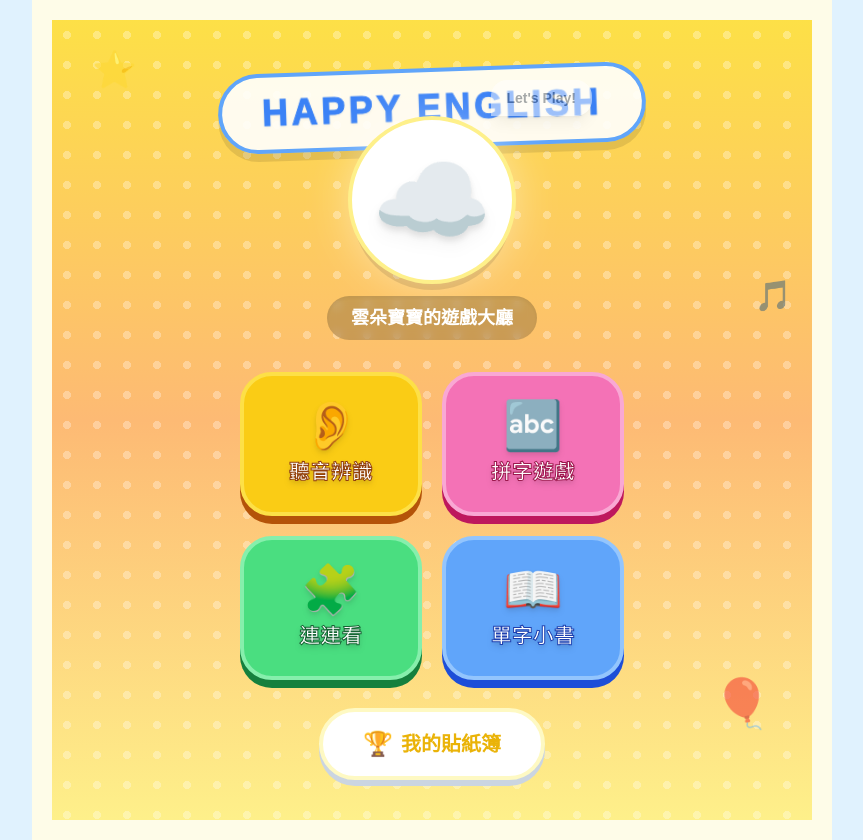
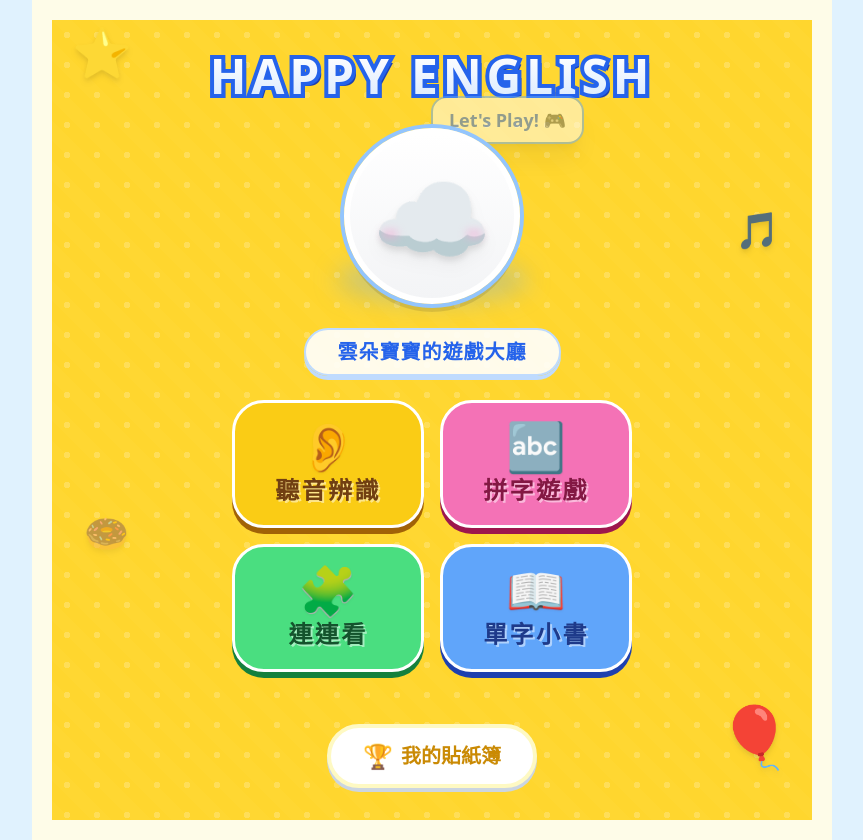
Before and after one commit to kevintsai1202/English_word_test, a plain HTML site: page index.html in a window 1280 px wide. Shown: the whole page, without its empty margins (208-1071 px from the left). Drawn offline with nearby package versions, Linux system fonts and the light colour scheme.

Commit message:
UI: Refine Lobby style with high contrast text and vivid Eggy Party aesthetics

```diff
--- a/index.html
+++ b/index.html
@@ -82,81 +82,90 @@
 
     <div id="app" class="game-container relative bg-yellow-50">
         <!-- Lobby View -->
-        <div id="lobby-view" class="view flex flex-col w-full h-screen max-h-screen bg-gradient-to-b from-yellow-300 via-orange-300 to-yellow-200 relative overflow-hidden">
+        <div id="lobby-view" class="view flex flex-col w-full h-screen max-h-screen bg-[#FFD62E] relative overflow-hidden font-sans">
 
-            <!-- Background Pattern (Polka dots) -->
-            <div class="absolute inset-0 opacity-30 pointer-events-none"
-                 style="background-image: radial-gradient(#fff 20%, transparent 20%); background-size: 30px 30px;">
+            <!-- Background Pattern (Polka dots & Stripes) -->
+            <div class="absolute inset-0 opacity-20 pointer-events-none"
+                 style="background-image: radial-gradient(#fff 15%, transparent 15%), linear-gradient(45deg, rgba(255,255,255,0.1) 25%, transparent 25%, transparent 50%, rgba(255,255,255,0.1) 50%, rgba(255,255,255,0.1) 75%, transparent 75%, transparent); background-size: 30px 30px, 40px 40px;">
             </div>
 
             <!-- Floating Decorations -->
-            <div class="absolute top-10 left-10 text-4xl animate-bounce delay-100 opacity-60">⭐</div>
-            <div class="absolute bottom-20 right-10 text-5xl animate-bounce delay-700 opacity-60">🎈</div>
-            <div class="absolute top-1/3 right-5 text-3xl animate-bounce delay-300 opacity-60">🎵</div>
+            <div class="absolute top-5 left-5 text-5xl animate-bounce delay-100 drop-shadow-md">⭐</div>
+            <div class="absolute bottom-10 right-5 text-6xl animate-bounce delay-700 drop-shadow-md">🎈</div>
+            <div class="absolute top-1/4 right-8 text-4xl animate-bounce delay-300 drop-shadow-md">🎵</div>
+            <div class="absolute bottom-1/3 left-8 text-4xl animate-pulse delay-500 drop-shadow-md">🍩</div>
 
-            <!-- Header -->
-            <header class="mt-12 text-center z-10 relative animate-bounce-custom">
-                <div class="inline-block bg-white/90 rounded-full px-10 py-4 shadow-[0_8px_0_rgba(0,0,0,0.1)] border-4 border-blue-400 transform -rotate-2">
-                    <h1 class="text-4xl font-black text-blue-500 tracking-widest drop-shadow-sm" style="-webkit-text-stroke: 1px #3b82f6;">
+            <!-- Header (Eggy Party Style Logo) -->
+            <header class="mt-8 text-center z-10 relative animate-bounce-custom">
+                <div class="relative inline-block">
+                    <!-- Text Stroke/Shadow Layer -->
+                    <h1 class="text-5xl font-black tracking-widest relative z-10 text-white"
+                        style="-webkit-text-stroke: 8px #2563EB; text-shadow: 4px 4px 0px #1E40AF;">
+                        HAPPY ENGLISH
+                    </h1>
+                    <!-- Inner Text Layer for Gradient/Fill -->
+                    <h1 class="text-5xl font-black tracking-widest absolute inset-0 z-20 text-transparent bg-clip-text bg-gradient-to-b from-white to-blue-100"
+                        style="-webkit-text-stroke: 0px transparent;">
                         HAPPY ENGLISH
                     </h1>
                 </div>
             </header>
 
             <!-- NPC Stage Area -->
-            <div class="flex-1 flex flex-col items-center justify-center z-10 relative -mt-10">
-                <div class="relative group cursor-pointer" onclick="app.audio.playSound('click')">
-                    <!-- NPC Glow -->
-                    <div class="absolute inset-0 bg-white/50 rounded-full filter blur-xl group-hover:bg-white/70 transition-all"></div>
+            <div class="flex-1 flex flex-col items-center justify-center z-10 relative -mt-4">
+                <div class="relative group cursor-pointer transform hover:scale-105 transition-transform duration-300" onclick="app.audio.playSound('click')">
+                    <!-- Stage Base -->
+                    <div class="absolute bottom-0 left-1/2 transform -translate-x-1/2 w-48 h-12 bg-blue-400/30 rounded-[100%] blur-md"></div>
+
                     <!-- NPC Body -->
-                    <div class="w-40 h-40 bg-white rounded-full flex items-center justify-center shadow-[0_10px_0_rgba(0,0,0,0.1)] animate-bounce-custom relative z-10 border-4 border-white ring-4 ring-yellow-200 group-hover:scale-110 transition-transform duration-300">
-                        <span class="text-8xl filter drop-shadow-lg">☁️</span>
+                    <div class="w-44 h-44 bg-gradient-to-b from-white to-gray-100 rounded-full flex items-center justify-center shadow-[0_8px_0_rgba(0,0,0,0.1)] animate-bounce-custom relative z-10 border-[6px] border-white ring-4 ring-blue-300">
+                        <span class="text-8xl filter drop-shadow-lg transform hover:rotate-12 transition-transform">☁️</span>
+                        <!-- Blush -->
+                        <div class="absolute top-24 left-8 w-4 h-2 bg-pink-300 rounded-full blur-sm opacity-60"></div>
+                        <div class="absolute top-24 right-8 w-4 h-2 bg-pink-300 rounded-full blur-sm opacity-60"></div>
                     </div>
+
                     <!-- Speech Bubble -->
-                    <div class="absolute -top-10 -right-20 bg-white px-4 py-2 rounded-2xl rounded-bl-none shadow-lg text-sm font-bold text-gray-600 animate-pulse">
-                        Let's Play!
+                    <div class="absolute -top-8 -right-16 bg-white px-4 py-2 rounded-2xl rounded-bl-none shadow-xl border-2 border-blue-400 text-blue-600 font-black text-lg animate-pulse whitespace-nowrap">
+                        Let's Play! 🎮
                     </div>
                 </div>
 
-                <div class="bg-black/20 text-white px-6 py-2 rounded-full text-lg font-bold mb-8 backdrop-blur-sm mt-4 shadow-inner">
+                <div class="bg-white/90 text-blue-600 px-8 py-2 rounded-full text-xl font-black mb-6 mt-6 shadow-[0_4px_0_#bfdbfe] border-2 border-blue-200 tracking-wider">
                     雲朵寶寶的遊戲大廳
                 </div>
 
-                <!-- Game Grid -->
-                <div class="grid grid-cols-2 gap-5 w-full max-w-md px-8">
+                <!-- Game Grid (High Contrast Buttons) -->
+                <div class="grid grid-cols-2 gap-4 w-full max-w-md px-6">
                     <!-- Listening -->
-                    <button onclick="app.startGame('listening')" class="group relative h-36 bg-yellow-400 rounded-[2rem] shadow-[0_8px_0_#b45309] active:shadow-none active:translate-y-[8px] transition-all flex flex-col items-center justify-center border-4 border-yellow-300 hover:brightness-110 overflow-hidden">
-                        <div class="absolute inset-0 bg-white/20 opacity-0 group-hover:opacity-100 transition-opacity"></div>
-                        <span class="text-5xl mb-2 transform group-hover:scale-125 transition-transform duration-300 filter drop-shadow-md">👂</span>
-                        <span class="font-black text-white text-xl tracking-wider drop-shadow-md" style="-webkit-text-stroke: 1px #92400e;">聽音辨識</span>
+                    <button onclick="app.startGame('listening')" class="group relative h-32 bg-[#FACC15] rounded-[2rem] shadow-[0_6px_0_#A16207] active:shadow-none active:translate-y-[6px] transition-all flex flex-col items-center justify-center border-[3px] border-white hover:brightness-110 overflow-hidden">
+                        <span class="text-5xl mb-1 filter drop-shadow-sm transform group-hover:scale-110 transition-transform">👂</span>
+                        <span class="font-black text-[#713F12] text-2xl tracking-widest" style="text-shadow: 2px 2px 0px rgba(255,255,255,0.5);">聽音辨識</span>
                     </button>
 
                     <!-- Spelling -->
-                    <button onclick="app.startGame('spelling')" class="group relative h-36 bg-pink-400 rounded-[2rem] shadow-[0_8px_0_#be185d] active:shadow-none active:translate-y-[8px] transition-all flex flex-col items-center justify-center border-4 border-pink-300 hover:brightness-110 overflow-hidden">
-                        <div class="absolute inset-0 bg-white/20 opacity-0 group-hover:opacity-100 transition-opacity"></div>
-                        <span class="text-5xl mb-2 transform group-hover:scale-125 transition-transform duration-300 filter drop-shadow-md">🔤</span>
-                        <span class="font-black text-white text-xl tracking-wider drop-shadow-md" style="-webkit-text-stroke: 1px #9d174d;">拼字遊戲</span>
+                    <button onclick="app.startGame('spelling')" class="group relative h-32 bg-[#F472B6] rounded-[2rem] shadow-[0_6px_0_#9D174D] active:shadow-none active:translate-y-[6px] transition-all flex flex-col items-center justify-center border-[3px] border-white hover:brightness-110 overflow-hidden">
+                        <span class="text-5xl mb-1 filter drop-shadow-sm transform group-hover:scale-110 transition-transform">🔤</span>
+                        <span class="font-black text-[#831843] text-2xl tracking-widest" style="text-shadow: 2px 2px 0px rgba(255,255,255,0.5);">拼字遊戲</span>
                     </button>
 
                     <!-- Matching -->
-                    <button onclick="app.startGame('matching')" class="group relative h-36 bg-green-400 rounded-[2rem] shadow-[0_8px_0_#15803d] active:shadow-none active:translate-y-[8px] transition-all flex flex-col items-center justify-center border-4 border-green-300 hover:brightness-110 overflow-hidden">
-                        <div class="absolute inset-0 bg-white/20 opacity-0 group-hover:opacity-100 transition-opacity"></div>
-                        <span class="text-5xl mb-2 transform group-hover:scale-125 transition-transform duration-300 filter drop-shadow-md">🧩</span>
-                        <span class="font-black text-white text-xl tracking-wider drop-shadow-md" style="-webkit-text-stroke: 1px #166534;">連連看</span>
+                    <button onclick="app.startGame('matching')" class="group relative h-32 bg-[#4ADE80] rounded-[2rem] shadow-[0_6px_0_#15803d] active:shadow-none active:translate-y-[6px] transition-all flex flex-col items-center justify-center border-[3px] border-white hover:brightness-110 overflow-hidden">
+                        <span class="text-5xl mb-1 filter drop-shadow-sm transform group-hover:scale-110 transition-transform">🧩</span>
+                        <span class="font-black text-[#14532D] text-2xl tracking-widest" style="text-shadow: 2px 2px 0px rgba(255,255,255,0.5);">連連看</span>
                     </button>
 
                     <!-- Learning -->
-                    <button onclick="app.startLearning()" class="group relative h-36 bg-blue-400 rounded-[2rem] shadow-[0_8px_0_#1d4ed8] active:shadow-none active:translate-y-[8px] transition-all flex flex-col items-center justify-center border-4 border-blue-300 hover:brightness-110 overflow-hidden">
-                        <div class="absolute inset-0 bg-white/20 opacity-0 group-hover:opacity-100 transition-opacity"></div>
-                        <span class="text-5xl mb-2 transform group-hover:scale-125 transition-transform duration-300 filter drop-shadow-md">📖</span>
-                        <span class="font-black text-white text-xl tracking-wider drop-shadow-md" style="-webkit-text-stroke: 1px #1e40af;">單字小書</span>
+                    <button onclick="app.startLearning()" class="group relative h-32 bg-[#60A5FA] rounded-[2rem] shadow-[0_6px_0_#1E40AF] active:shadow-none active:translate-y-[6px] transition-all flex flex-col items-center justify-center border-[3px] border-white hover:brightness-110 overflow-hidden">
+                        <span class="text-5xl mb-1 filter drop-shadow-sm transform group-hover:scale-110 transition-transform">📖</span>
+                        <span class="font-black text-[#1E3A8A] text-2xl tracking-widest" style="text-shadow: 2px 2px 0px rgba(255,255,255,0.5);">單字小書</span>
                     </button>
                 </div>
             </div>
 
             <!-- Footer Buttons -->
-            <div class="pb-10 z-10 relative text-center mt-4">
-                 <button onclick="app.showRewards()" class="bg-white text-yellow-500 font-black text-xl px-10 py-4 rounded-full shadow-[0_6px_0_#cbd5e1] active:shadow-none active:translate-y-[6px] transition-all border-4 border-yellow-100 hover:bg-yellow-50 flex items-center mx-auto hover:scale-105">
+            <div class="pb-8 z-10 relative text-center mt-2">
+                 <button onclick="app.showRewards()" class="bg-white text-[#CA8A04] font-black text-xl px-8 py-3 rounded-full shadow-[0_4px_0_#cbd5e1] active:shadow-none active:translate-y-[4px] transition-all border-4 border-yellow-100 hover:bg-yellow-50 flex items-center mx-auto hover:scale-105">
                      <span class="mr-2 text-2xl">🏆</span> 我的貼紙簿
                  </button>
             </div>
```
